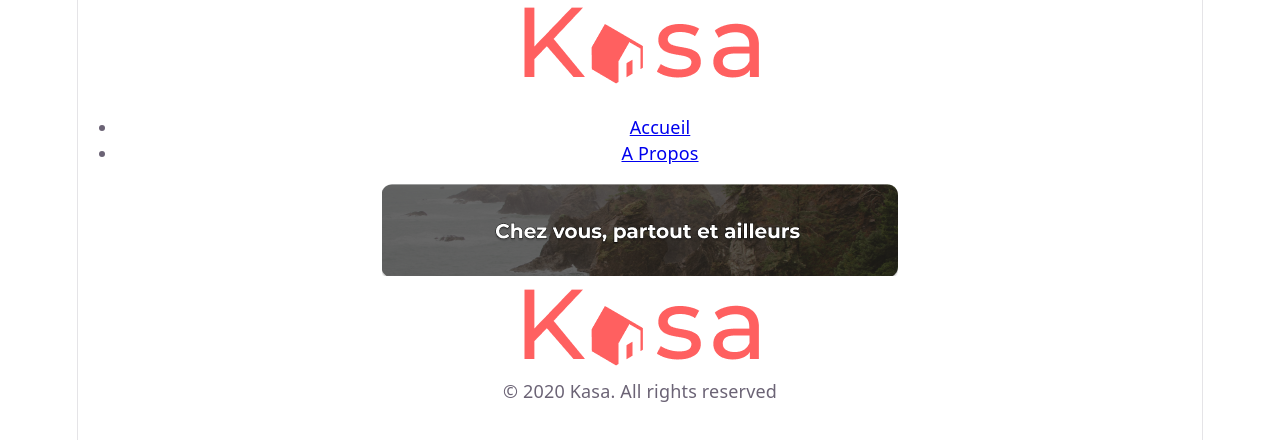
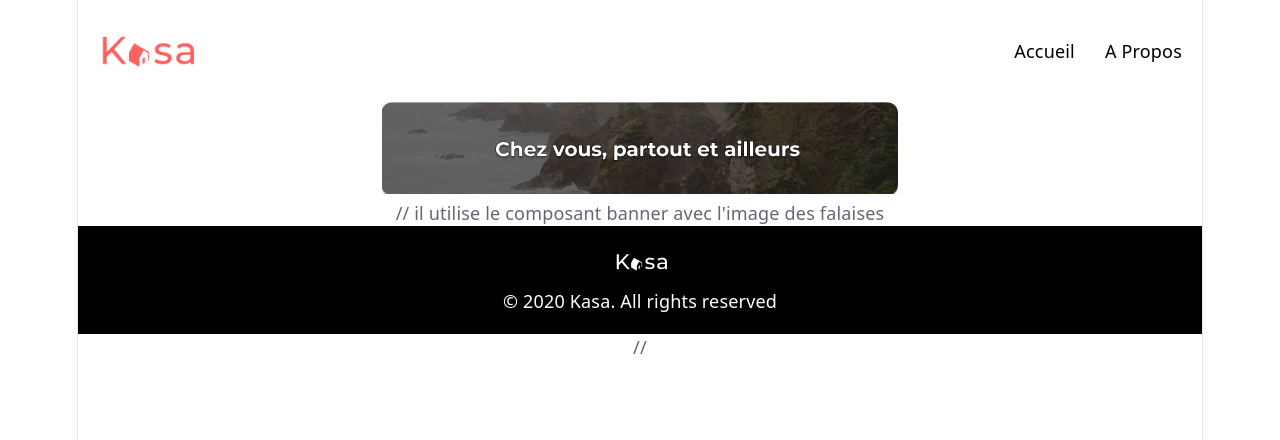
Before and after one commit to Sammandam/TesteurLogiciel_appli_location_immobiliere_React-main, a React app in the folder FrontEnd/: page / in a window 1280 px wide. Shown: the top 440 px of the page. Built offline with nearby package versions, Linux system fonts and the light colour scheme; the HTML template or start-up script is replaced by a standard one.

Commit message:
Ajout du CSS du Header, du Footer et de la page 404

```diff
--- a/FrontEnd/src/App.jsx
+++ b/FrontEnd/src/App.jsx
@@ -3,7 +3,7 @@ import AppRouter from "./Router/AppRouter"; // routeur : choisit la page selon l
 
 // Composant principal : affiche le routeur à l'intérieur du Layout
 export default function App() {
-  return (
+  return ( // envoie le contenu en JSX à React
     <Layout>
       <AppRouter />
     </Layout>
--- /dev/null
+++ b/FrontEnd/src/Composants/Footer/Footer.css
@@ -0,0 +1,8 @@
+.footer {
+    background-color: black;
+    color: white;
+    display: column;
+    justify-content: center;
+    align-items: center;
+    padding: 20px;
+}
--- a/FrontEnd/src/Composants/Footer/footer.jsx
+++ b/FrontEnd/src/Composants/Footer/footer.jsx
@@ -1,6 +1,6 @@
 
-import logo from "../../assets/Logo/Logo-Kasa.png";
-
+import logo from "../../assets/Logo/Logo-Kasa-footer.png";
+import "./Footer.css";
 export default function Footer() {
   return (
     <footer className="footer">
--- /dev/null
+++ b/FrontEnd/src/Composants/Header/Header.css
@@ -0,0 +1,25 @@
+header {
+    background-color: white;
+    display: flex;
+    justify-content: space-between;
+    align-items: center;
+    padding: 20px;
+}
+
+Nav ul {
+    display: flex;
+    list-style-type: none;
+    gap: 30px;
+}
+
+Nav ul li a {
+    color: black;
+    font-size: 18px;
+    text-decoration: none;
+    font-weight: 400;
+}
+
+.header__logo {
+  width: 100px;
+  height: auto;
+}
--- a/FrontEnd/src/Composants/Header/Header.jsx
+++ b/FrontEnd/src/Composants/Header/Header.jsx
@@ -1,5 +1,5 @@
 import { NavLink } from "react-router";
-
+import "./Header.css";
 import logo from "../../assets/Logo/Logo-Kasa.png";
 
 export default function Header() {
--- a/FrontEnd/src/Pages/Home/Home.jsx
+++ b/FrontEnd/src/Pages/Home/Home.jsx
@@ -4,7 +4,7 @@ import imageAccueil from "../../assets/Banner/banner-accueil.png"; // l'image de
 export default function Home () {
     return (
         <div className="home">
-            <Banner image={imageAccueil} />
+            <Banner image={imageAccueil} /> // il utilise le composant banner avec l'image des falaises
         </div>
     );
 }
--- /dev/null
+++ b/FrontEnd/src/Pages/NotFound/NotFound.css
@@ -0,0 +1,26 @@
+.notfound {
+    display: flex;
+    flex-direction: column;
+    background-color: white;
+    color: #ff6060;
+    padding: 60px 0;
+}
+
+.notfound__title {
+  font-size: 288px;
+  font-weight: 700;
+  line-height: 1;
+  color: #ff6060;
+}
+
+.notfound__text {
+  font-size: 18px;
+  font-weight: 500;
+  margin: 60px 0 180px;
+}
+
+.notfound__link {
+  color: black;
+  font-size: 16px;
+  font-weight: 400;
+}
--- a/FrontEnd/src/Pages/NotFound/NotFound.jsx
+++ b/FrontEnd/src/Pages/NotFound/NotFound.jsx
@@ -1,5 +1,5 @@
 import { Link } from "react-router"; // composant de lien de React Router
-
+import "./NotFound.css";
 
 export default function NotFound() {
   return ( // renvoie à React le contenu (JSX) à afficher à l'écran
--- a/FrontEnd/src/main.jsx
+++ b/FrontEnd/src/main.jsx
@@ -9,7 +9,7 @@ import App from "./App.jsx"; // composant principal, qui contient les routes
 createRoot(document.getElementById("root")).render(
   <StrictMode>
     <BrowserRouter>
-      <App />
+      <App /> //
     </BrowserRouter>
   </StrictMode>
 );
```
Also changed, not shown: FrontEnd/src/Router/AppRouter.jsx (line endings or trailing spaces), FrontEnd/src/assets/Logo/Logo-Kasa-footer.png (added).
